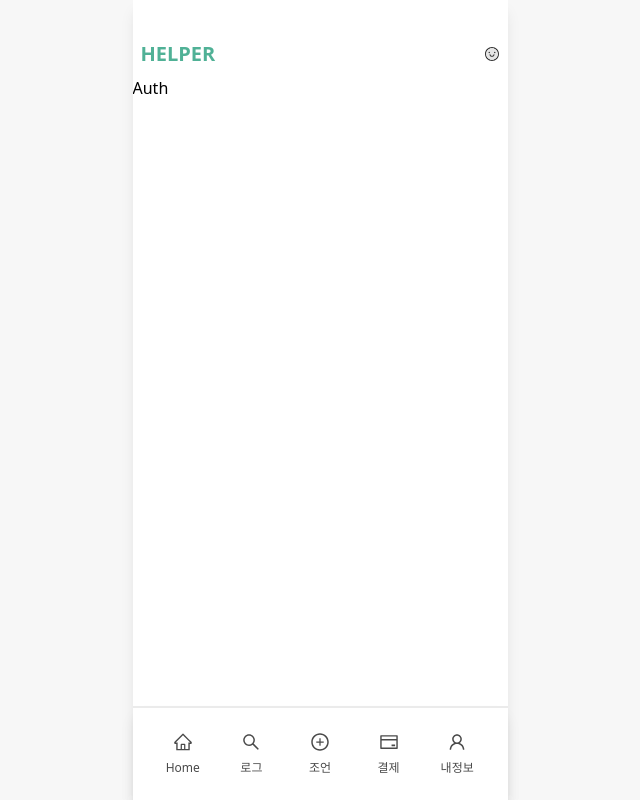
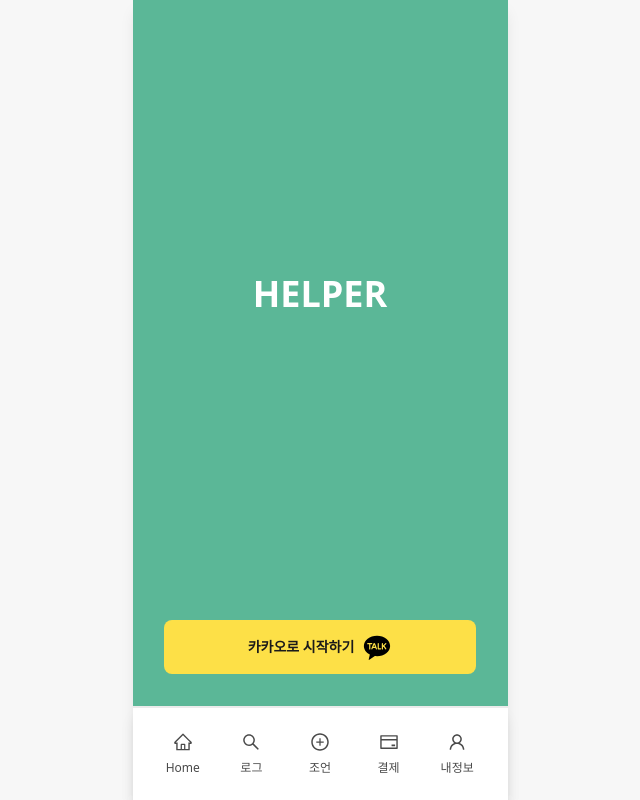
Before and after one commit to gwanhun1/helper, a React (Vite) app: page /auth in a window 1280 px wide. Shown: the whole page, without its empty margins (320-960 px from the left). Built offline with nearby package versions, Linux system fonts and the light colour scheme; no server answers.

Commit message:
feature: rn-helper 리액트 마이그레이션 작업 11/27

```diff
--- a/src/components/atoms/Text.tsx
+++ b/src/components/atoms/Text.tsx
@@ -1,21 +1,39 @@
 interface TextProps {
-  children: React.ReactNode;
-  size?: "xs" | "sm" | "md" | "lg";
-  className?: string;
+    children: React.ReactNode;
+    size?: 'xs' | 'sm' | 'md' | 'lg' | 'xl' | '2xl' | '3xl';
+    fontWeight?: 'light' | 'normal' | 'medium' | 'bold' | 'extrabold';
+    className?: string;
 }
 
 export const Text: React.FC<TextProps> = ({
-  children,
-  size = "md",
-  className = "",
+    children,
+    size = 'md',
+    fontWeight = 'normal',
+    className = '',
 }) => {
-  const sizeClasses = {
-    xs: "text-xs",
-    sm: "text-sm",
-    md: "text-base",
-    lg: "text-lg",
-    xl: "text-xl",
-  };
+    const sizeClasses = {
+        xs: 'text-xs',
+        sm: 'text-sm',
+        md: 'text-base',
+        lg: 'text-lg',
+        xl: 'text-xl',
+        '2xl': 'text-2xl',
+        '3xl': 'text-3xl',
+    };
 
-  return <p className={`${sizeClasses[size]} ${className}`}>{children}</p>;
+    const fontWeightClasses = {
+        light: 'font-light',
+        normal: 'font-normal',
+        medium: 'font-medium',
+        bold: 'font-bold',
+        extrabold: 'font-extrabold',
+    };
+
+    return (
+        <p
+            className={`${sizeClasses[size]} ${fontWeightClasses[fontWeight]} ${className}`}
+        >
+            {children}
+        </p>
+    );
 };
--- a/src/components/molecules/KakaoAuth.tsx
+++ b/src/components/molecules/KakaoAuth.tsx
@@ -1,26 +1,24 @@
-import { useEffect } from "react";
-import { getAuth, OAuthProvider, signInWithCredential } from "firebase/auth";
-import { useNavigate } from "react-router-dom";
-import useUserStore from "../../store/userStore";
+import { useEffect } from 'react';
+import { getAuth, OAuthProvider, signInWithCredential } from 'firebase/auth';
+import { useNavigate } from 'react-router-dom';
+import useUserStore from '../../store/userStore';
 
 const KakaoAuth = () => {
     const navigate = useNavigate();
     const setUser = useUserStore((state) => state.setUser); // setUser 액션 가져오기
 
     useEffect(() => {
-    // URL에서 authorization code 추출
         const urlParams = new URLSearchParams(window.location.search);
-    const code = urlParams.get("code");
+        const code = urlParams.get('code');
 
         if (code) {
-      // 2. 카카오 서버에 access token 요청
-      fetch("https://kauth.kakao.com/oauth/token", {
-        method: "POST",
+            fetch('https://kauth.kakao.com/oauth/token', {
+                method: 'POST',
                 headers: {
-          "Content-Type": "application/x-www-form-urlencoded",
+                    'Content-Type': 'application/x-www-form-urlencoded',
                 },
                 body: new URLSearchParams({
-          grant_type: "authorization_code",
+                    grant_type: 'authorization_code',
                     client_id: import.meta.env.VITE_KAKAO_REST_API_KEY,
                     redirect_uri: import.meta.env.VITE_KAKAO_REDIRECT_URI,
                     code: code, // URL에서 가져온 code
@@ -28,39 +26,51 @@ const KakaoAuth = () => {
             })
                 .then((response) => response.json())
                 .then((data) => {
-          const accessToken = data.access_token; // 카카오의 access token
+                    if (data.access_token) {
+                        // access_token을 Firebase와 연동
+                        const auth = getAuth();
+                        const provider = new OAuthProvider('kakao.com');
 
-          if (accessToken) {
-            // 3. Firebase Authentication에 연동
-            const auth = getAuth();
-            const provider = new OAuthProvider("kakao.com");
-
-            // Firebase에 카카오 access token을 사용하여 로그인
-            signInWithCredential(auth, provider.credential({ accessToken }))
+                        signInWithCredential(
+                            auth,
+                            provider.credential({
+                                accessToken: data.access_token,
+                            })
+                        )
                             .then((result) => {
                                 const user = result.user;
-                alert("환영합니다!🎉");
+                                alert('환영합니다!🎉');
 
-                // Firebase 로그인 성공 후, 사용자 정보를 Zustand 상태에 저장
+                                // Firebase 로그인 후 사용자 정보를 상태에 저장
                                 setUser({
                                     uid: user.uid,
-                  displayName: user.displayName,
-                  email: user.email,
-                  photoURL: user.photoURL,
+                                    displayName:
+                                        user.displayName || '이름 없음',
+                                    email: user.email || '이메일 없음',
+                                    photoURL:
+                                        user.photoURL ||
+                                        'https://example.com/default-avatar.jpg', // 기본 아바타 URL
                                 });
 
                                 // 로그인 후 홈 페이지로 리디렉션
-                navigate("/home");
+                                navigate('/home');
                             })
                             .catch((error) => {
-                alert("로그인에 실패하셨습니다.😭");
-                console.error("Firebase 로그인 실패:", error);
-                navigate("/auth");
+                                alert('로그인에 실패하셨습니다.😭');
+                                console.error('Firebase 로그인 실패:', error);
+                                navigate('/auth');
                             });
+                    } else {
+                        console.error(
+                            'Access token이 없거나 잘못된 응답이 반환되었습니다:',
+                            data
+                        );
+                        alert('로그인에 실패했습니다. 다시 시도해주세요.');
                     }
                 })
                 .catch((error) => {
-          console.error("카카오 로그인 실패:", error);
+                    console.error('카카오 로그인 실패:', error);
+                    alert('카카오 로그인 요청 중 오류가 발생했습니다.');
                 });
         }
     }, [navigate, setUser]);
--- a/src/components/molecules/KakaoLogin.tsx
+++ b/src/components/molecules/KakaoLogin.tsx
@@ -1,13 +1,23 @@
+import { RiKakaoTalkFill } from 'react-icons/ri';
+
 export const KAKAO_AUTH_URL = `https://kauth.kakao.com/oauth/authorize?client_id=${
-  import.meta.env.VITE_KAKAO_REST_API_KEY
-}&redirect_uri=${import.meta.env.VITE_KAKAO_REDIRECT_URI}&response_type=code`;
+    import.meta.env.VITE_KAKAO_REST_API_KEY
+}&redirect_uri=${encodeURIComponent(
+    import.meta.env.VITE_KAKAO_REDIRECT_URI
+)}&response_type=code`;
 
 function KakaoLogin() {
-  return (
-    <button type="button">
-      <a href={KAKAO_AUTH_URL}>카카오 로그인</a>
-    </button>
-  );
+    return (
+        <a
+            href={KAKAO_AUTH_URL}
+            className="flex items-center justify-center w-5/6 p-3 bg-yellow-300 rounded-lg"
+        >
+            <span className="text-sm font-bold text-gray-900">
+                카카오로 시작하기
+            </span>
+            <RiKakaoTalkFill size={30} className="ml-2" />
+        </a>
+    );
 }
 
 export default KakaoLogin;
--- a/src/components/pages/Auth.tsx
+++ b/src/components/pages/Auth.tsx
@@ -1,5 +1,16 @@
+import KakaoLogin from '../molecules/KakaoLogin';
+
 const Auth = () => {
-    return <>Auth</>;
+    return (
+        <div className="h-full bg-green-400">
+            <div className="flex items-center justify-center h-5/6">
+                <div className="text-4xl font-bold text-white">HELPER</div>
+            </div>
+            <div className="flex items-center justify-center h-1/6">
+                <KakaoLogin />
+            </div>
+        </div>
+    );
 };
 
 export default Auth;
--- a/src/components/pages/Logs.tsx
+++ b/src/components/pages/Logs.tsx
@@ -1,4 +1,4 @@
-import WeekendLogs from "../templates/WeekendLogs";
+import WeekendLogs from '../templates/WeekendLogs';
 
 const Logs = () => {
     return (
--- a/src/components/pages/Nav.tsx
+++ b/src/components/pages/Nav.tsx
@@ -4,15 +4,21 @@ const Nav = () => {
     const location = useLocation(); // 현재 경로 가져오기
 
     return (
-        <div className={`${location.pathname === '/credit' ? '' : 'mt-8 p-2'}`}>
+        <>
             {location.pathname !== '/credit' &&
-            location.pathname !== '/worry' ? (
-                <div className="flex items-center justify-between">
-                    <p className="text-xl font-bold text-green">HELPER</p>
-                    <AiTwotoneSmile />
+            location.pathname !== '/auth' ? (
+                <div
+                    className={`${
+                        location.pathname === '/credit' ? '' : 'mt-8 p-2'
+                    }`}
+                >
+                    <div className="flex items-center justify-between">
+                        <p className="text-xl font-bold text-green">HELPER</p>
+                        <AiTwotoneSmile />
+                    </div>
                 </div>
             ) : null}
-        </div>
+        </>
     );
 };
 
--- /dev/null
+++ b/src/firebaseConfig.ts
@@ -0,0 +1,32 @@
+import { initializeApp } from 'firebase/app';
+import {
+    getAuth,
+    setPersistence,
+    browserLocalPersistence,
+} from 'firebase/auth';
+
+const firebaseConfig = {
+    apiKey: import.meta.env.VITE_API_KEY, // 환경 변수로 변경
+    authDomain: 'helper-8a110.firebaseapp.com',
+    databaseURL:
+        'https://helper-8a110-default-rtdb.asia-southeast1.firebasedatabase.app',
+    projectId: 'helper-8a110',
+    storageBucket: 'helper-8a110.appspot.com',
+    messagingSenderId: '380253246935',
+    appId: '1:380253246935:web:7824581f9dc0e1bbdce792',
+    measurementId: 'G-PRM20B20JD',
+};
+
+// Firebase 초기화
+const app = initializeApp(firebaseConfig);
+
+// Firebase 인증 초기화
+const auth = getAuth(app);
+
+// 인증 지속성 설정
+setPersistence(auth, browserLocalPersistence).catch((error) => {
+    console.error('Failed to set persistence:', error);
+});
+
+// 내보내기
+export { app, auth };
--- a/src/main.tsx
+++ b/src/main.tsx
@@ -2,6 +2,7 @@ import React from 'react';
 import ReactDOM from 'react-dom/client';
 import router from './router';
 import { RouterProvider } from 'react-router-dom';
+import './firebaseConfig';
 
 ReactDOM.createRoot(document.getElementById('root') as HTMLElement).render(
     <React.StrictMode>
--- a/src/store/userStore.ts
+++ b/src/store/userStore.ts
@@ -1,6 +1,6 @@
-// userStore.ts
-import { create } from "zustand";
-import { getAuth, onAuthStateChanged } from "firebase/auth";
+import { create } from 'zustand';
+import { getAuth, onAuthStateChanged } from 'firebase/auth';
+import { app } from '../firebaseConfig';
 
 interface User {
     uid: string | null;
@@ -21,9 +21,9 @@ const useUserStore = create<UserStore>((set) => ({
 }));
 
 // Firebase 인증 상태 변화 감지
-const auth = getAuth();
+const auth = getAuth(app); // Firebase 앱 인스턴스를 전달하여 getAuth 호출
 onAuthStateChanged(auth, (user) => {
-  const userStore = useUserStore.getState(); // 상태 가져오기
+    const userStore = useUserStore.getState(); // Zustand 상태 가져오기
     if (user) {
         // Firebase 로그인 성공 시 사용자 정보 상태에 저장
         userStore.setUser({
```
Also changed, not shown: firebaseConfig.js (deleted, +0 -27 lines), src/router/index.tsx (+19 -19 lines). Lines whose indentation alone changed are shown as unchanged.
